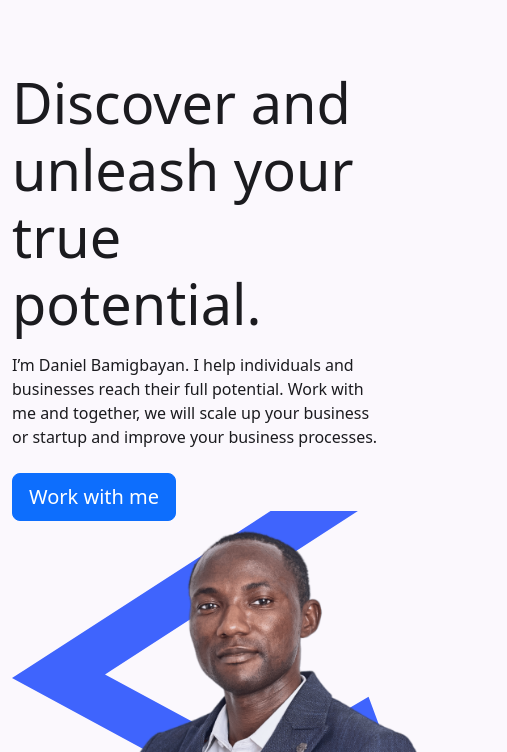
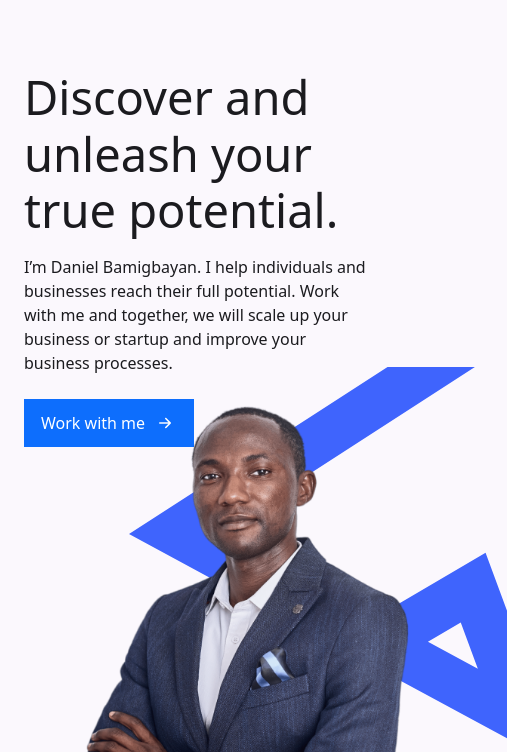
Before and after one commit to prudentdan/danielbamigbayanwebsite, a website: page index.html in a window 390 px wide. Shown: the part 92-844 px from the top of the page, 507 px wide, since content can reach past the window. Drawn offline with nearby package versions, Linux system fonts and the light colour scheme.

Commit message:
working on the homepage and responsiveness

```diff
--- a/index.html
+++ b/index.html
@@ -26,7 +26,7 @@
                   <a class="nav-link text-center me-lg-3" href="#">My Bio</a>
                   <a class="nav-link text-center me-lg-3" href="#">Impact</a>
                   <a class="nav-link text-center me-lg-3" href="#">Blog</a>
-                  <a class="nav-link btn btn-primary link-light" id="CTA">Work with me</a>
+                  <a class="nav-link btn btn-primary link-light border-0 px-4" id="CTA">Work with me <i class="bi bi-arrow-right-short"></i></a>
                 </div>
               </div>
             </div>
@@ -35,15 +35,15 @@
 
 
      <!-- Hero Section -->
-    <div id="hero" class="container-lg">
+    <div id="hero" class="container-lg px-4">
         <div class="row justify-content-xl-center pb-lg-3">
             <div class=" col-xl-6 col-md-7 col-sm-12 content">
-                <h1 class=" pb-2 fw-normal">Discover and unleash your true potential.</h1>
-                <p class="pb-2">I’m Daniel Bamigbayan.
+                <h1 class=" pb-2 fw-normal hero-title">Discover and unleash your true potential.</h1>
+                <p class="pb-2 hero-text">I’m Daniel Bamigbayan.
                     I help individuals and businesses reach their full potential.
                     Work with me and together, we will scale up your business or startup and improve your business processes.
                 </p>
-                <button class="btn btn-primary btn-lg">Work with me</button>
+                <button class="btn btn-primary btn-lg">Work with me <i class="bi bi-arrow-right-short"></i></button>
             </div>
             <div class="col-xl-6 col-md-5 col-sm-12 justify-content-center image-section">
                 <img class="img-fluid ms-5" src="./image/hero.png" alt="">
--- a/style.css
+++ b/style.css
@@ -1,5 +1,6 @@
 
 @import url('https://fonts.googleapis.com/css2?family=Manrope:wght@200;300;400;500;600;700;800&display=swap');
+@import url("https://cdn.jsdelivr.net/npm/bootstrap-icons@1.10.5/font/bootstrap-icons.css");
 @import url('./style_guide/theme.css');
 
 :root{
@@ -8,10 +9,33 @@
 
 }
 
+html{
+    font-size: 16px;
+}
+
 body {
     background-color: var(--md-sys-color-surface) !important;
     color: var(--md-sys-color-on-surface) !important;
     overflow: none;
+}
+
+/* OVERWRITTEN STYLES */
+
+.btn{
+    font-size: 1rem !important;
+    font-weight: 500 !important;
+    border-radius: 0 !important;
+    display: flex !important;
+    justify-content: center !important;
+    align-items: center !important;
+    gap: 8px !important;
+    height: 48px;
+}
+
+.btn > i{
+    font-size: 1.5rem;
+    padding: 0;
+    margin: 0;
 }
 
 /* HEADER */
@@ -53,7 +77,7 @@ header a.nav-link.active{
 
 #hero h1{
     color: var(--md-sys-color-on-surface) !important;
-    font-size: calc(48px + 2vw);
+    font-size: calc(40px + 1.8vw);
     margin-top: 72px !important;
 }
 
@@ -61,6 +85,10 @@ header a.nav-link.active{
     position: relative;
     overflow: none;
 
+}
+
+.hero-text{
+    font-size: calc(0.8rem + 0.5vw);
 }
 
 /* #hero .image-section > img{
@@ -81,3 +109,24 @@ header a.nav-link.active{
     top: -10px;
     z-index: -10;
 }
+
+/* Media Queries */
+@media (max-width: 768px){
+    .hero-text{
+        /* font-size: calc(1rem); */
+    }
+    .image-section > svg{
+
+        right: -129px !important;
+        margin-top: -20px;
+    }
+    .image-section{
+        margin-top: -50px !important;
+    }
+
+}
+@media (max-width: 500px){
+    .hero-text{
+        font-size: 1rem;
+    }
+}
```
